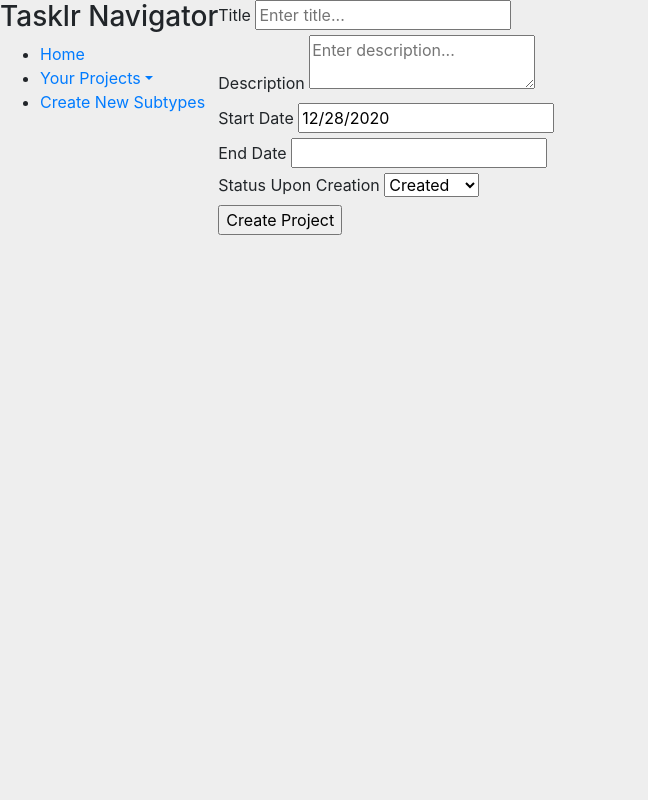
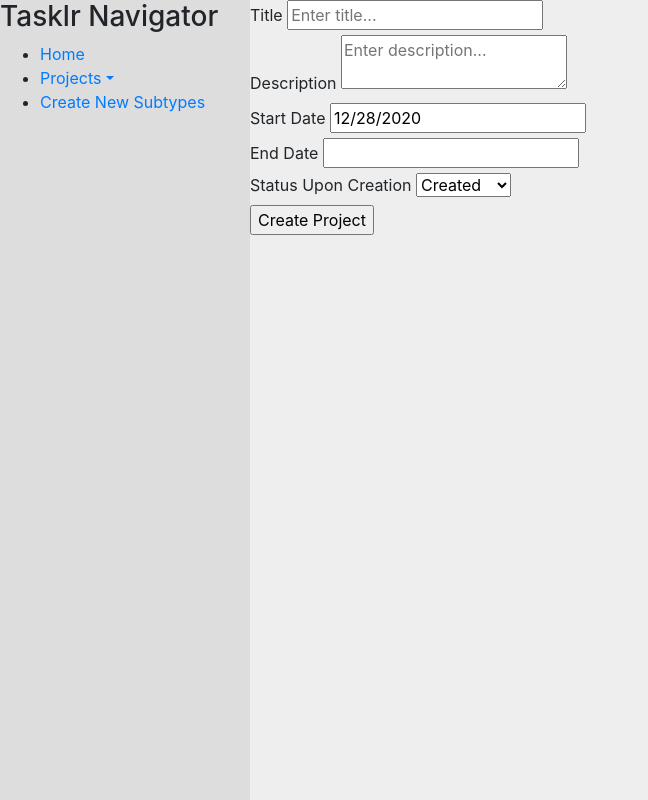
Before and after one commit to michael-michelotti/taskler, a Flask app: page /project/new in a window 1280 px wide. Shown: the whole page, without its empty margins (0-648 px from the left). Run offline with Flask 2, Linux system fonts and the light colour scheme; parts of the project's set-up code (start-up, migrations or seed data) failed here and were passed over; some libraries are stand-ins or nearby versions.

Commit message:
Added a sidebar with navigation to all projects

```diff
--- a/taskler/__init__.py
+++ b/taskler/__init__.py
@@ -1,6 +1,8 @@
 from flask import Flask
 
 from taskler.config import Config
+from taskler.db import db_session
+from taskler.models import Project
 
 
 def create_app(test_config=None):
@@ -16,4 +18,9 @@ def create_app(test_config=None):
     app.register_blueprint(projects)
     app.register_blueprint(subtypes)
 
+    @app.context_processor
+    def get_projects():
+        my_projects = db_session.query(Project).all()
+        return dict(projects=my_projects)
+
     return app
--- a/taskler/projects/routes.py
+++ b/taskler/projects/routes.py
@@ -47,8 +47,7 @@ def new_project_task(project_id):
 
 @projects.route('/project/all')
 def all_projects():
-    my_projects = db_session.query(Project).all()
-    return render_template('projects/all_projects.html', projects=my_projects)
+    return render_template('projects/all_projects.html')
 
 
 @projects.route('/project/<int:project_id>')
--- a/taskler/static/style.css
+++ b/taskler/static/style.css
@@ -1,9 +1,22 @@
+body {
+  background: #eee;
+}
+
+nav {
+  background: #ddd;
+}
+
 .wrapper {
   display: flex;
-  width: 100%;
+
+}
+
+#sidebar {
+  width: 250px;
+  height: 100vh;
   align-items: stretch;
 }
 
-body {
-  background: #eeeeee;
+a[data-toggle="collapse"] {
+    position: relative;
 }
--- a/taskler/templates/base.html
+++ b/taskler/templates/base.html
@@ -11,7 +11,7 @@
   <!-- Custom CSS -->
   <link rel="stylesheet" type="text/css" href="{{ url_for('static', filename='style.css') }}">
 
-  <title>Taskler: A Ler for Tasks</title>
+  <title>Taskler: A Lr for Tasks</title>
 </head>
 <body>
   <div class="wrapper">
@@ -24,9 +24,13 @@
           <a href="{{ url_for('main.home') }}">Home</a>
         </li>
         <li>
-          <a href="projectNav" data-toggle="collapse" aria-expanded="flase" class="dropdown-toggle">Your Projects</a>
-          <ul>
-
+          <a href="#projectNav" data-toggle="collapse" aria-expanded="false" class="dropdown-toggle">Projects</a>
+          <ul class="collapse-list-unstyled" id="projectNav">
+            {% for project in projects %}
+              <li>
+                <a href="{{ url_for('projects.project', project_id=project.id) }}">{{ project.title }}</a>
+              </li>
+            {% endfor %}
           </ul>
         </li>
         <li>
```
